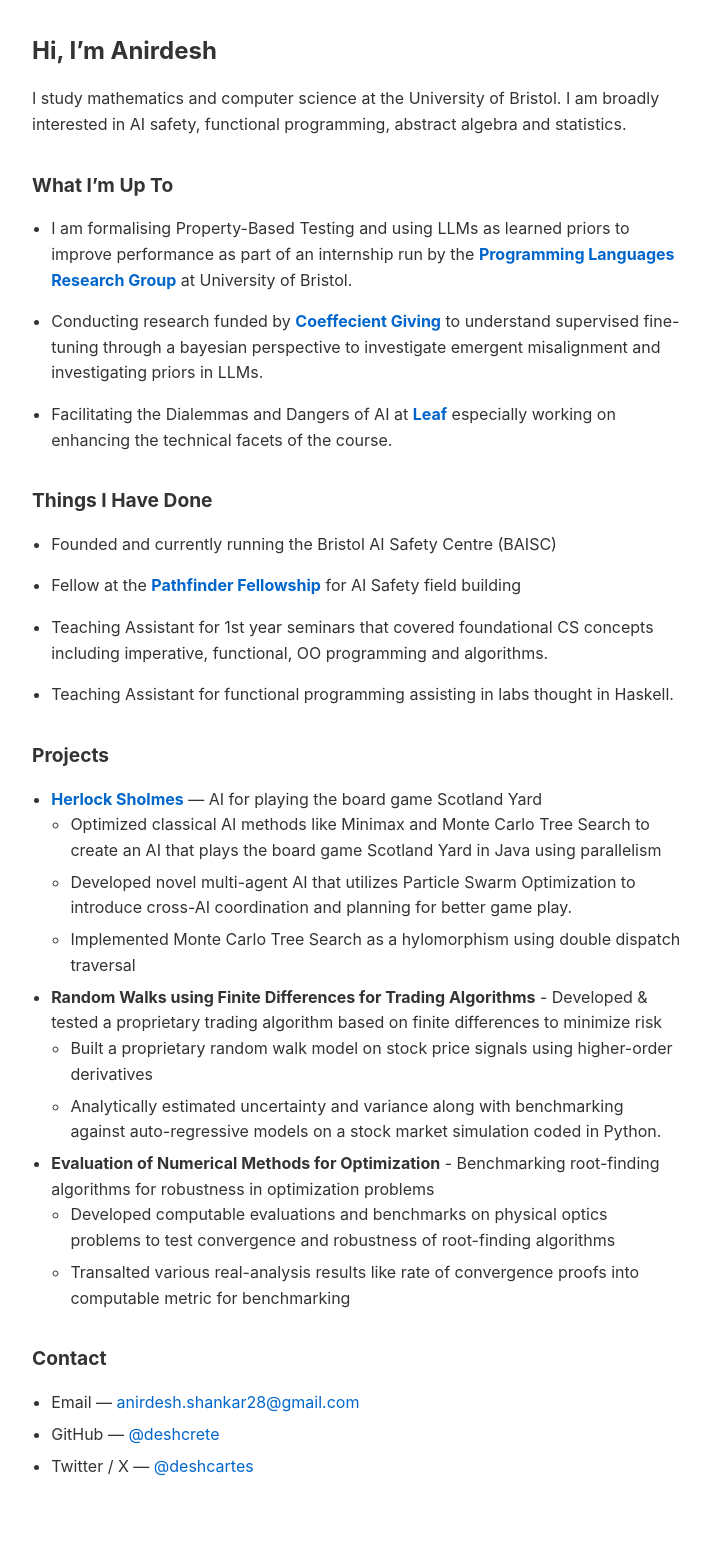
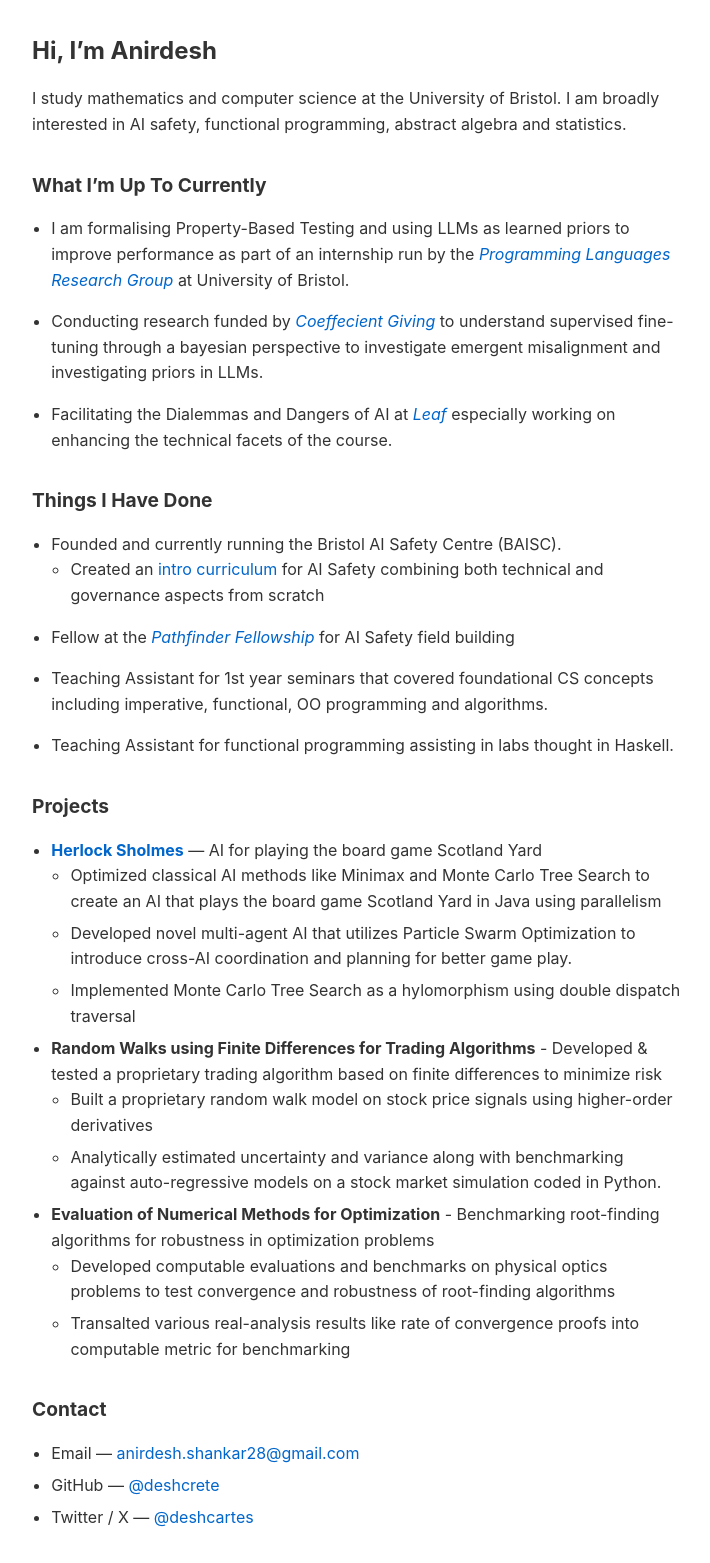
Before and after one commit to deshcrete/deshcrete.github.io, a Jekyll site: the page built from index.md, in a window 1280 px wide. Shown: the whole page, without its empty margins (283-993 px from the left). Built offline with Jekyll 4.4.1, drawn with Linux system fonts in a browser that asks for light colours; before the commit the page ends 1511 px from its top, so only the background shows below that.

Commit message:
content update 2

```diff
--- a/_config.yml
+++ b/_config.yml
@@ -1,4 +1,4 @@
-title: Anirudh Desh Shankar
+title: Anirdesh Shankar
 email: bayesft@gmail.com
 description: Personal website
 url: https://deshcrete.github.io
--- a/index.md
+++ b/index.md
@@ -7,19 +7,20 @@ title: Home
 
 I study mathematics and computer science at the University of Bristol. I am broadly interested in AI safety, functional programming, abstract algebra and statistics.
 
-## What I'm Up To
+## What I'm Up To Currently
 
-- I am formalising Property-Based Testing and using LLMs as learned priors to improve performance as part of an internship run by the [**Programming Languages Research Group**](https://plrg-bristol.github.io/) at University of Bristol.
+- I am formalising Property-Based Testing and using LLMs as learned priors to improve performance as part of an internship run by the [*Programming Languages Research Group*](https://plrg-bristol.github.io/) at University of Bristol.
 
-- Conducting research funded by [**Coeffecient Giving**](https://coefficientgiving.org/) to understand supervised fine-tuning through a bayesian perspective to investigate emergent misalignment and investigating priors in LLMs.
+- Conducting research funded by [*Coeffecient Giving*](https://coefficientgiving.org/) to understand supervised fine-tuning through a bayesian perspective to investigate emergent misalignment and investigating priors in LLMs.
 
-- Facilitating the Dialemmas and Dangers of AI at [**Leaf**](https://leaf.courses/) especially working on enhancing the technical facets of the course.
+- Facilitating the Dialemmas and Dangers of AI at [*Leaf*](https://leaf.courses/) especially working on enhancing the technical facets of the course.
 
 ## Things I Have Done
 
-- Founded and currently running the Bristol AI Safety Centre (BAISC)
+- Founded and currently running the Bristol AI Safety Centre (BAISC).
+    - Created an [intro curriculum](https://baisc.notion.site/Intro-Reading-Group-Curriculum-Winter-2025-2efd3400ff8b808fad7fe97d4461e403) for AI Safety combining both technical and governance aspects from scratch
 
-- Fellow at the [**Pathfinder Fellowship**](https://pathfinder.kairos-project.org/) for AI Safety field building
+- Fellow at the [*Pathfinder Fellowship*](https://pathfinder.kairos-project.org/) for AI Safety field building
 
 - Teaching Assistant for 1st year seminars that covered foundational CS concepts including imperative, functional, OO programming and algorithms.
 
```
